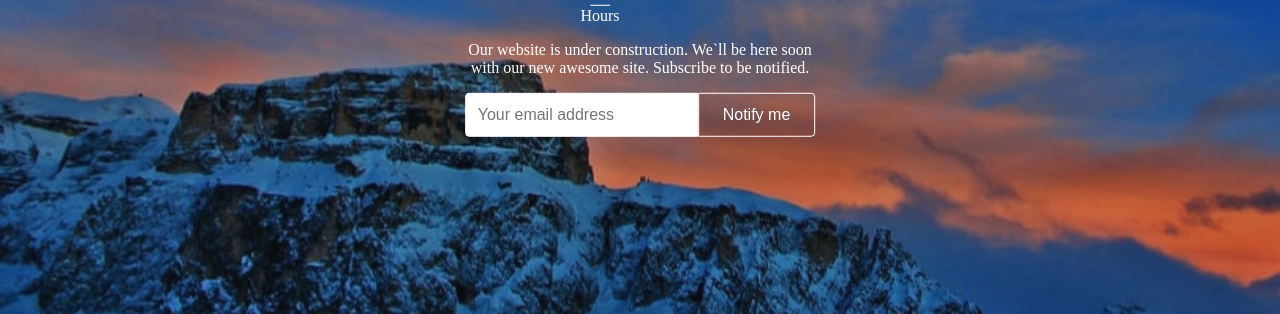
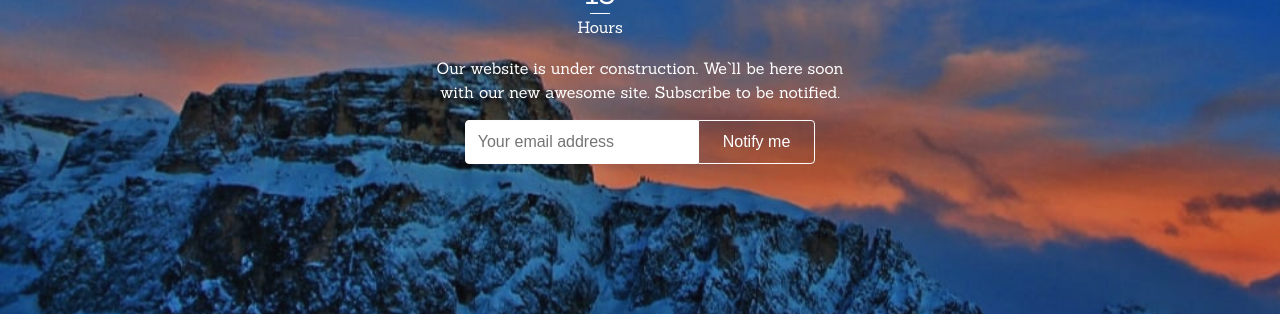
Before and after one commit to ivanbautista/ivanbautista.dev, a plain HTML site: page index.html in a window 1280 px wide. Shown: the part 412-726 px from the top of the page. Drawn offline with Linux system fonts and the light colour scheme.

Commit message:
Re-checked Sanches font, and error, now all good

```diff
--- a/index.html
+++ b/index.html
@@ -6,7 +6,7 @@
 	<title>Ivan Bautista</title>
 	<meta name="viewport" content="width=device-width, initial-scale=1">
 
-	<link href="https://fonts.googleapis.com/css?family=Roboto+Mono|Space+Mono&display=swap" rel="stylesheet">
+	<link href="https://fonts.googleapis.com/css?family=Sanchez&display=swap" rel="stylesheet">
 	<link rel='stylesheet' href='https://cdnjs.cloudflare.com/ajax/libs/font-awesome/4.7.0/css/font-awesome.min.css'>
 
 	<link rel="stylesheet" href="./style.css">
--- a/style.css
+++ b/style.css
@@ -11,7 +11,7 @@ body {
 }
 
 
-font-family: font-family:;
+/* font-family: 'Sanchez', serif; */
 
 body {
 	font: 1rem / 1.516 'Sanchez', serif;
```
